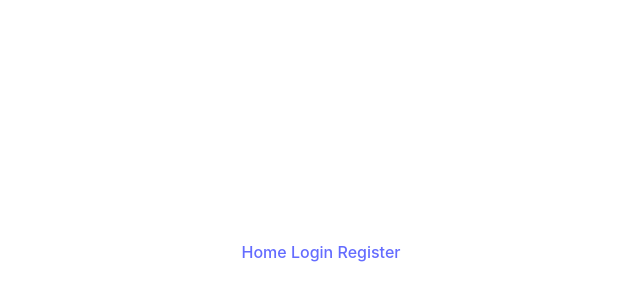
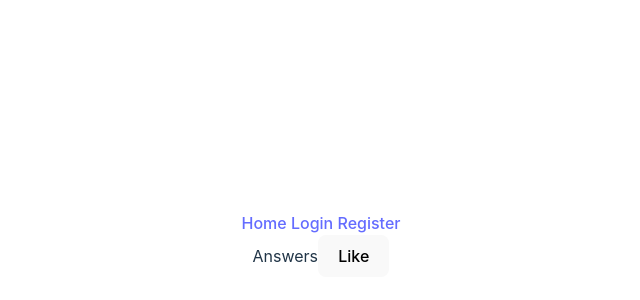
Before and after one commit to pafz/Appunto-FRONT, a React (Vite) app: page /answers in a window 1280 px wide. Before the commit this address had no page. Shown: the part 148-448 px from the top of the page, without its empty margins (319-959 px from the left). Built offline with nearby package versions, Linux system fonts and the light colour scheme.

Commit message:
like funcionality

```diff
--- a/src/App.jsx
+++ b/src/App.jsx
@@ -6,6 +6,7 @@ import { BrowserRouter, Routes, Route } from 'react-router-dom';
 import Home from './components/Home/Home';
 import Header from './components/Header/Header';
 import Profile from './components/Profile/Profile';
+import Answers from './components/Answers/Answers';
 
 function App() {
   return (
@@ -17,6 +18,7 @@ function App() {
           <Route path="/register" element={<Register />} />
           <Route path="/login" element={<Login />} />
           <Route path="/profile" element={<Profile />} />
+          <Route path="/answers" element={<Answers />} />
         </Routes>
       </BrowserRouter>
     </div>
--- a/src/app/store.js
+++ b/src/app/store.js
@@ -1,8 +1,10 @@
 import { configureStore } from '@reduxjs/toolkit';
 import auth from '../features/auth/authSlice';
+import answer from '../features/answers/answerSlice';
 
 export const store = configureStore({
   reducer: {
     auth,
+    answer,
   },
 });
--- /dev/null
+++ b/src/components/Answers/Answers.jsx
@@ -0,0 +1,22 @@
+import React from 'react';
+import { useDispatch } from 'react-redux';
+import { likeAnswer } from '../../features/answers/answerSlice';
+
+const Answers = () => {
+  const dispatch = useDispatch();
+  //TODO: only 1 like, filter
+  //TODO: answer.like -> to know total likes
+
+  return (
+    <div>
+      Answers
+      <button onClick={() => dispatch(likeAnswer(answer.answerId))}>
+        Like{' '}
+      </button>
+      <p>{likeAnswer.answer}</p>
+    </div>
+    //TODO: call funct: total num
+  );
+};
+
+export default Answers;
--- /dev/null
+++ b/src/features/answers/answerService.js
@@ -0,0 +1,21 @@
+import axios from 'axios';
+const API_URL = 'hppt://localhost:3000';
+
+const likeAnswer = async answerId => {
+  const token = JSON.parse(localStorage.getItem('token'));
+  const res = await axios.post(
+    API_URL + '/answers/answers/' + answerId + '/like',
+    {
+      headers: {
+        Authorization: token,
+      },
+    }
+  );
+  return res.data;
+};
+
+const answerService = {
+  likeAnswer,
+};
+
+export default answerService;
--- /dev/null
+++ b/src/features/answers/answerSlice.js
@@ -0,0 +1,25 @@
+import { createAsyncThunk, createSlice } from '@reduxjs/toolkit';
+import answerService from './answerService';
+
+const initialState = {
+  doubts: [],
+};
+
+export const answerSlice = createSlice({
+  name: 'answer',
+  initialState,
+  reducers: {},
+});
+
+export const likeAnswer = createAsyncThunk(
+  'answer/likeAnswer',
+  async answerId => {
+    try {
+      return await answerService.likeAnswer(answerId);
+    } catch (error) {
+      console.error(error);
+    }
+  }
+);
+
+export default answerSlice.reducer;
```
Also changed, not shown: src/features/doubts/doubtService.js (+6 -6 lines).
